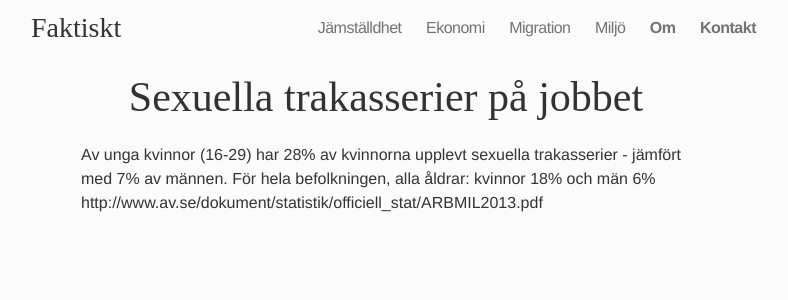
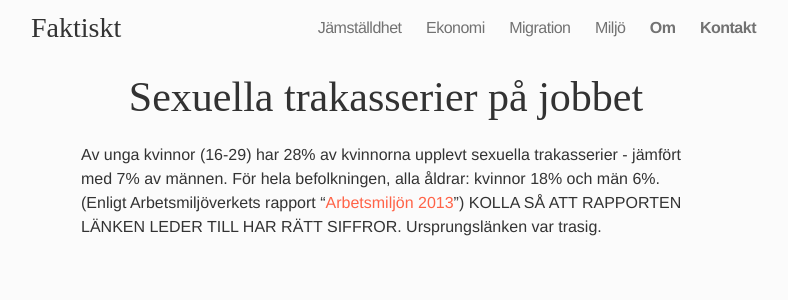
Before and after one commit to frigolitvarulv/faktiskt.github.io, a Jekyll site: the page built from jamstalldhet/ingen-tjej-jag-k-nner-k-nner-sig-diskriminerad/sexuella-trakasserier-p-jobbet.md, in a window 1280 px wide. Shown: the top 300 px of the page, without its empty margins (254-1042 px from the left). Built offline with Jekyll 4.4.1, drawn with Linux system fonts in a browser that asks for light colours; nearby versions of some CDN libraries; Markdown is read by kramdown in place of the engine named in the settings.

Commit message:
Updated sexuella-trakasserier-p-jobbet.md

```diff
--- a/jamstalldhet/ingen-tjej-jag-k-nner-k-nner-sig-diskriminerad/sexuella-trakasserier-p-jobbet.md
+++ b/jamstalldhet/ingen-tjej-jag-k-nner-k-nner-sig-diskriminerad/sexuella-trakasserier-p-jobbet.md
@@ -5,4 +5,5 @@ title: Sexuella trakasserier på jobbet
 ---
 
 
-Av unga kvinnor (16-29) har 28% av kvinnorna upplevt sexuella trakasserier - jämfört med 7% av männen. För hela befolkningen, alla åldrar: kvinnor 18% och män 6% http://www.av.se/dokument/statistik/officiell_stat/ARBMIL2013.pdf
+
+Av unga kvinnor (16-29) har 28% av kvinnorna upplevt sexuella trakasserier - jämfört med 7% av männen. För hela befolkningen, alla åldrar: kvinnor 18% och män 6%. (Enligt Arbetsmiljöverkets rapport "[Arbetsmiljön 2013](https://www.av.se/globalassets/filer/statistik/arbetsmiljostatistik-arbetsmiljon-2013-rapport-2014-03.pdf)") KOLLA SÅ ATT RAPPORTEN LÄNKEN LEDER TILL HAR RÄTT SIFFROR. Ursprungslänken var trasig.
```
